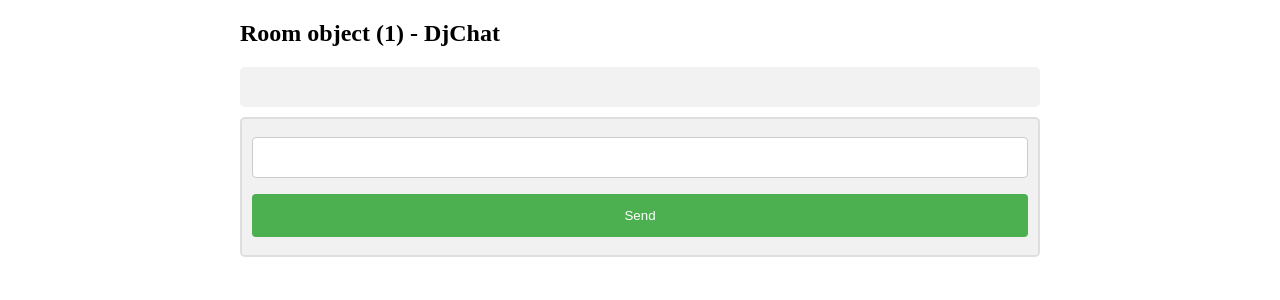
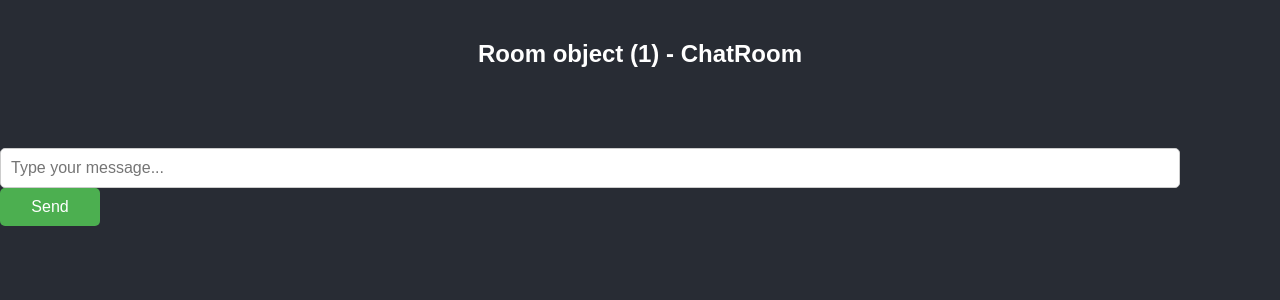
Before and after one commit to Jayteemighty/OIBSIP, a Django app: template Browser-Based Chat Application/templates/room.html in a window 1280 px wide. Shown: the top 300 px of the page. Run offline with Django 4.2, Linux system fonts and the light colour scheme; the template is opened without the code that fills it: values that come from a table or form of the project are taken from there, others are empty; data comes from the database, SQL or seed files in the repository; both versions use the stored data as it was after the commit; some libraries are stand-ins or nearby versions.

Commit message:
feature:adjustments to frontend

```diff
--- a/Browser-Based Chat Application/templates/room.html
+++ b/Browser-Based Chat Application/templates/room.html
@@ -4,22 +4,32 @@
 <meta name="viewport" content="width=device-width, initial-scale=1">
 <style>
   body {
-  margin: 0 auto;
-  max-width: 800px;
-  padding: 0 20px;
+    margin: 0;
+    padding: 0;
+    font-family: Arial, sans-serif;
+    background-color: #282c34; /* Dark background color */
+    color: #ffffff; /* White text color */
+  }
+
+  h2 {
+    text-align: center;
+    padding: 20px 0;
+  }
+
+  #display {
+    padding: 20px;
+    overflow-y: scroll;
+    max-height: 400px;
   }
 
   .container {
-  border: 2px solid #dedede;
-  background-color: #f1f1f1;
-  border-radius: 5px;
-  padding: 10px;
-  margin: 10px 0;
+    margin-bottom: 10px;
+    overflow: hidden;
   }
 
-.darker {
+  .container.darker {
+    background-color: #555; /* Darker background color */
     border-color: #ccc;
-  background-color: #ddd;
   }
 
   .container::after {
@@ -30,118 +40,112 @@
 
   .container img {
     float: left;
-  max-width: 60px;
-  width: 100%;
-  margin-right: 20px;
+    width: 50px;
+    height: 50px;
     border-radius: 50%;
+    margin-right: 15px;
   }
 
   .container img.right {
     float: right;
-  margin-left: 20px;
-  margin-right:0;
+    margin-right: 0;
+    margin-left: 15px;
   }
 
+  .time-left,
   .time-right {
     float: right;
-  color: #aaa;
+    color: #999;
   }
 
   .time-left {
     float: left;
-  color: #999;
+  }
+
+  input[type=text] {
+    width: calc(100% - 100px);
+    padding: 10px;
+    margin-right: 10px;
+    border: 1px solid #ccc;
+    border-radius: 5px;
+    box-sizing: border-box;
+    outline: none;
+    font-size: 16px;
+  }
+
+  input[type=submit] {
+    width: 100px;
+    padding: 10px;
+    border: none;
+    border-radius: 5px;
+    background-color: #4CAF50; /* Green button color */
+    color: #ffffff;
+    cursor: pointer;
+    font-size: 16px;
+  }
+
+  input[type=submit]:hover {
+    background-color: #45a049; /* Darker green button color on hover */
   }
 </style>
-<script   src="https://code.jquery.com/jquery-3.1.1.min.js"   integrity="sha256-hVVnYaiADRTO2PzUGmuLJr8BLUSjGIZsDYGmIJLv2b8="   crossorigin="anonymous"></script>
+<script src="https://code.jquery.com/jquery-3.1.1.min.js" integrity="sha256-hVVnYaiADRTO2PzUGmuLJr8BLUSjGIZsDYGmIJLv2b8=" crossorigin="anonymous"></script>
 </head>
 <body>
 
-<h2>{{room}} - DjChat</h2>
+<h2>{{room}} - ChatRoom</h2>
 
 <div id="display">
+  <!-- Messages will be displayed here -->
+</div>
 
-<!-- <div class="container darker">
-  <b>Tom</b><p>Hello Everyone, How Are You Guys Doing?</p>
-  <span class="time-left">20th, April 2021</span>
-</div> -->
+<div class="container">
+  <form id="post-form">
+    {% csrf_token %}
+    <input type="hidden" name="username" id="username" value="{{username}}">
+    <input type="hidden" name="room_id" id="room_id" value="{{room_details.id}}">
+    <input type="text" name="message" id="message" placeholder="Type your message..." autocomplete="off">
+    <input type="submit" value="Send">
+  </form>
+</div>
 
-</div>
+</body>
 
 <script>
 $(document).ready(function(){
 
+  // Auto-scroll to bottom of chat window
+  $('#display').scrollTop($('#display')[0].scrollHeight);
+
+  // Periodically update messages
   setInterval(function(){
     $.ajax({
       type: 'GET',
-        url : "/getMessages/{{room}}/",
+      url: "/getMessages/{{room}}/",
       success: function(response){
         console.log(response);
         $("#display").empty();
         for (var key in response.messages)
         {
-                var temp="<div class='container darker'><b>"+response.messages[key].user+"</b><p>"+response.messages[key].value+"</p><span class='time-left'>"+response.messages[key].date+"</span></div>";
-                $("#display").append(temp);
+          var message = response.messages[key];
+          var template = `<div class="container ${message.isCurrentUser ? 'darker' : ''}">
+                            <b>${message.user}</b>
+                            <p>${message.value}</p>
+                            <span class="time-${message.isCurrentUser ? 'right' : 'left'}">${message.date}</span>
+                          </div>`;
+          $("#display").append(template);
         }
+        // Scroll to bottom after appending messages
+        $('#display').scrollTop($('#display')[0].scrollHeight);
       },
       error: function(response){
-            alert('An error occured')
+        alert('An error occurred while fetching messages.');
       }
     });
-},1000);
-})
-</script>
+  }, 2000); // Fetch messages every 2 seconds
 
-
-<div class="container">
-    <style>
-    input[type=text], select {
-    width: 100%;
-    padding: 12px 20px;
-    margin: 8px 0;
-    display: inline-block;
-    border: 1px solid #ccc;
-    border-radius: 4px;
-    box-sizing: border-box;
-    }
-
-    input[type=submit] {
-    width: 100%;
-    background-color: #4CAF50;
-    color: white;
-    padding: 14px 20px;
-    margin: 8px 0;
-    border: none;
-    border-radius: 4px;
-    cursor: pointer;
-    }
-
-    input[type=submit]:hover {
-    background-color: #45a049;
-    }
-
-    div {
-    border-radius: 5px;
-    background-color: #f2f2f2;
-    padding: 20px;
-    }
-    </style>
-
-    <form id="post-form">
-        {% csrf_token %}
-        <input type="hidden" name="username" id="username" value="{{username}}"/>
-        <input type="hidden" name="room_id" id="room_id" value="{{room_details.id}}"/>
-        <input type="text" name="message" id="message" width="100px" />
-        <input type="submit" value="Send">
-    </form>
-</div>
-
-
-</body>
-
-<script type="text/javascript">
+  // Submit message form via AJAX
   $(document).on('submit','#post-form',function(e){
     e.preventDefault();
-
     $.ajax({
       type:'POST',
       url:'/send',
@@ -152,10 +156,16 @@
         csrfmiddlewaretoken:$('input[name=csrfmiddlewaretoken]').val(),
       },
       success: function(data){
-         //alert(data)
+         // Message sent successfully
+      },
+      error: function(){
+        alert('An error occurred while sending the message.');
       }
     });
-    document.getElementById('message').value = ''
+    // Clear message input field after sending
+    $('#message').val('');
+  });
+
 });
 </script>
 
```
Also changed, not shown: Browser-Based Chat Application/templates/home.html (+34 -44 lines), Browser-Based Chat Application/chat/migrations/0001_initial.py (added), Browser-Based Chat Application/db.sqlite3 (added). Lines whose indentation alone changed are shown as unchanged.
